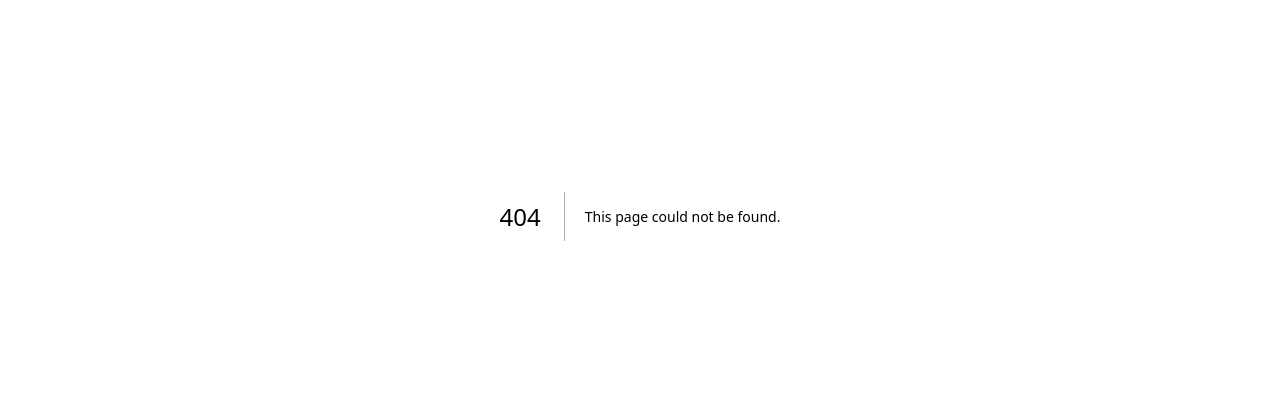
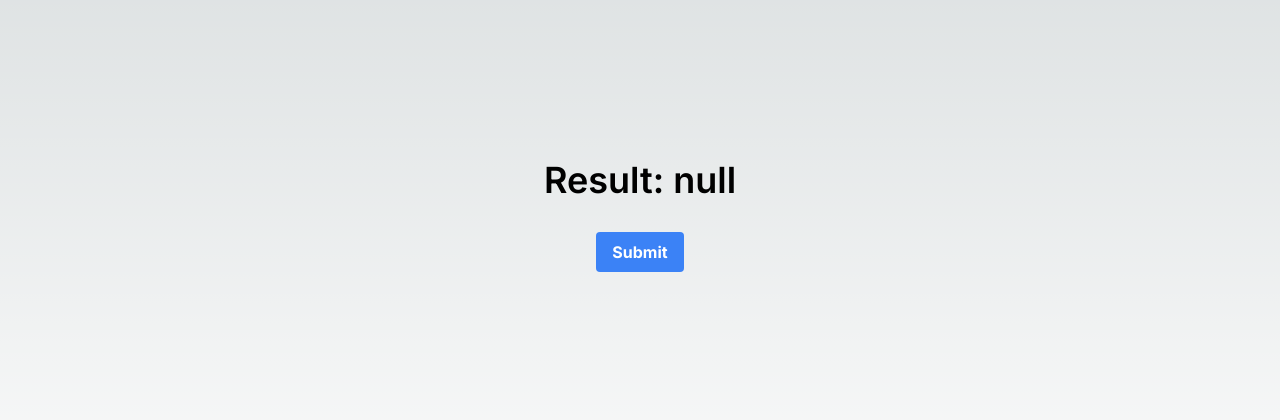
Before and after one commit to Maronato/next-on-pages-server-actions-repro, a Next.js app: page /hello in a window 1280 px wide. Before the commit this address had no page. Shown: the part 184-604 px from the top of the page. Built offline with nearby package versions, Linux system fonts and the light colour scheme.

Commit message:
add server action

```diff
--- /dev/null
+++ b/src/actions.ts
@@ -0,0 +1,9 @@
+"use server"
+
+export async function myAction(
+  _prev?: unknown,
+  _formData?: unknown,
+): Promise<string> {
+
+  return `Hello World ${new Date().toISOString()}`
+}
--- /dev/null
+++ b/src/app/hello/page.tsx
@@ -0,0 +1,24 @@
+"use client";
+
+import { useFormState } from "react-dom";
+
+import { myAction } from "@/actions";
+
+export default function Hello() {
+  const [formState, handleSubmit] = useFormState(myAction, null);
+
+  return (
+    <form
+      action={handleSubmit}
+      className="flex flex-col items-center justify-center min-h-screen py-2"
+    >
+      <span className="text-2xl text-center font-semibold mb-4 dark:text-white lg:text-4xl lg:mb-8">{`Result: ${formState}`}</span>
+      <button
+        type="submit"
+        className="bg-blue-500 hover:bg-blue-700 text-white font-bold py-2 px-4 rounded"
+      >
+        Submit
+      </button>
+    </form>
+  );
+}
```
